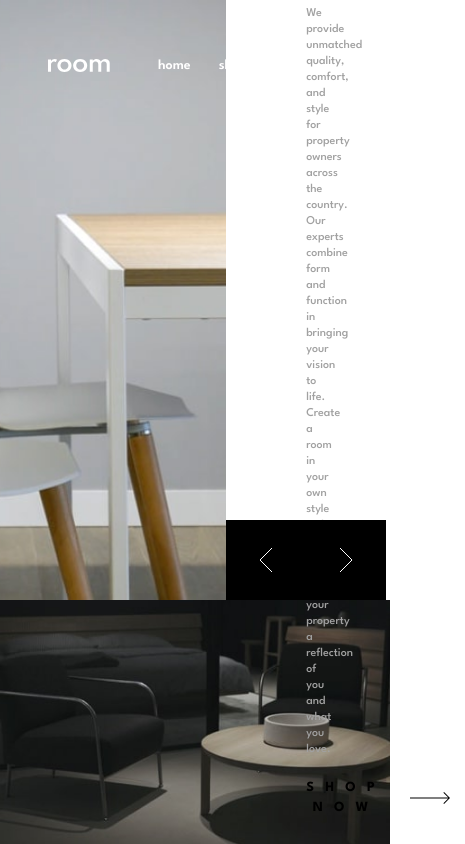
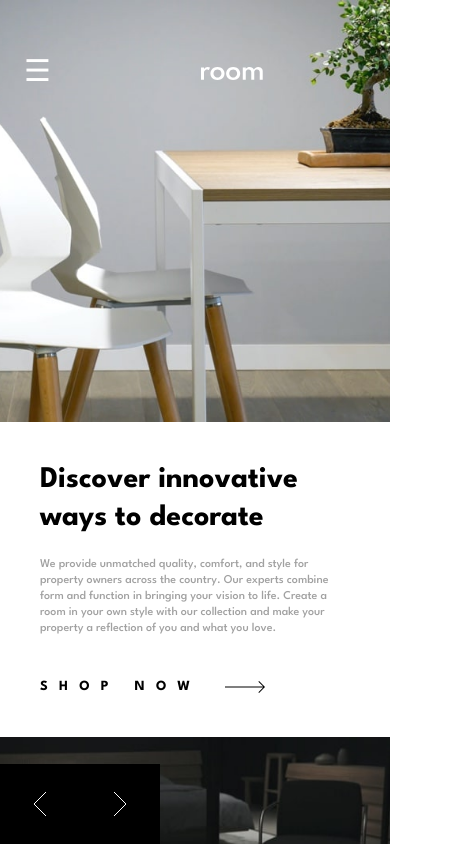
Before and after one commit to Atuleojonugwa/Room-Homepage, a React (Vite) app: page / in a window 390 px wide. Shown: the top 844 px of the page, 465 px wide, since content can reach past the window. Built offline with nearby package versions, Linux system fonts and the light colour scheme.

Commit message:
add responsive in Home page

```diff
--- a/src/Components/Homepage.jsx
+++ b/src/Components/Homepage.jsx
@@ -1,5 +1,5 @@
 import React from "react";
-import { useState } from "react";
+import { useState, useEffect } from "react";
 import hero1 from "../assets/desktop-image-hero-1.jpg";
 import hero2 from "../assets/desktop-image-hero-2.jpg";
 import hero3 from "../assets/desktop-image-hero-3.jpg";
@@ -64,6 +64,22 @@ const Slides = [
 
 function Homepage() {
   const [currentSlide, setCurrentSlide] = useState(0);
+  const [openMenu, setOpenMenu] = useState(false);
+
+  useEffect(() => {
+    const handleResize = () => {
+      if (window.innerWidth >= 768) {
+        setOpenMenu(false); // Close mobile menu automatically on desktop
+      }
+    };
+
+    window.addEventListener("resize", handleResize);
+    return () => window.removeEventListener("resize", handleResize);
+  }, []);
+
+
+
+
 
   const nextSlide = () => {
     setCurrentSlide((prev) => (prev === Slides.length - 1 ? 0 : prev + 1));
@@ -75,12 +91,18 @@ function Homepage() {
 
   const activeSlide = Slides[currentSlide];
   return (
-    <div className="flex w-full h-150">
-      <div className="w-[58%] h-full relative">
+    <div className="flex flex-col md:flex-row w-full md:h-150 sm:min-h-screen">
+      <div className="relative w-full md:w-[58%] h-[50vh] md:h-auto">
+
         <img src={activeSlide.Image} alt="hero-Image" className="w-full h-full object-cover" />
-        <div className=" absolute top-0 left-0 w-full flex items-center gap-12 p-12 pt-14">
-          <img src={logo} alt="Room logo"/>
-          <nav className="flex items-center gap-7">
+        <div className="absolute top-0 left-0 flex items-center  w-full pt-14 p-6 md:p-12 gap-12">
+          {/* Mobile menu icon */}
+          <button className="md:hidden text-white text-3xl" onClick={() => setOpenMenu(true)}>
+            ☰
+          </button>
+
+          <img src={logo} alt="Room logo" className="mx-auto md:mx-0" />
+          <nav className="hidden md:flex gap-8">
             {["home", "shop", "about", "contact"].map((item) => (
               <a
                 key={item}
@@ -106,21 +128,32 @@ function Homepage() {
             ))}
           </nav>
         </div>
+        {/* -------- Mobile Menu Overlay -------- */}
+        {openMenu && (
+          <div className="absolute top-0 left-0 w-full bg-white p-6 flex justify-between items-center z-50 shadow-lg">
+            <button onClick={() => setOpenMenu(false)} className="text-2xl">✕</button>
+            <nav className="flex gap-6 font-semibold">
+              {["home", "shop", "about", "contact"].map(i => (
+                <a key={i} className="uppercase">{i}</a>
+              ))}
+            </nav>
+          </div>
+        )}
       </div>
 
-      <div className="w-[42%] flex relative flex-col justify-center px-20 ">
-        <div className="max-w-md">
-          <h1 className="leading-10 tracking-tight font-bold text-4xl  mb-6">
-            {activeSlide.title}
-          </h1>
-          <p className="text-(--grey-500) text-[12px] leading-4 font-medium mb-5">
-            {activeSlide.text}
-          </p>
-        </div>
+      <div className="w-full md:w-[42%] flex flex-col justify-center p-10 md:px-20 gap-5">
+
+        <h1 className="text-3xl md:text-4xl font-bold leading-tight">
+          {activeSlide.title}
+        </h1>
+        <p className="text-(--grey-500) text-[12px] leading-4 font-medium mb-5">
+          {activeSlide.text}
+        </p>
+
 
         <button className="flex items-center gap-6 text-black uppercase tracking-[0.8em] text-sm font-bold hover:text-(--grey-500) cursor-pointer transition-colors duration-300">
           Shop Now
-          <span className="">
+          <span>
             <Iconarrow />
           </span>
         </button>
```
